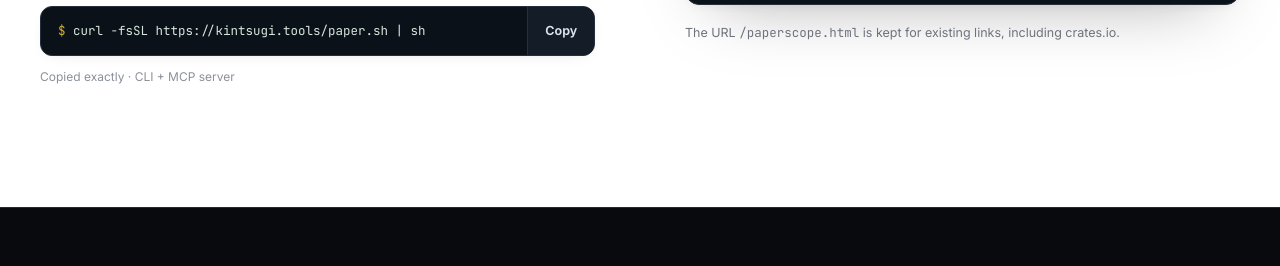
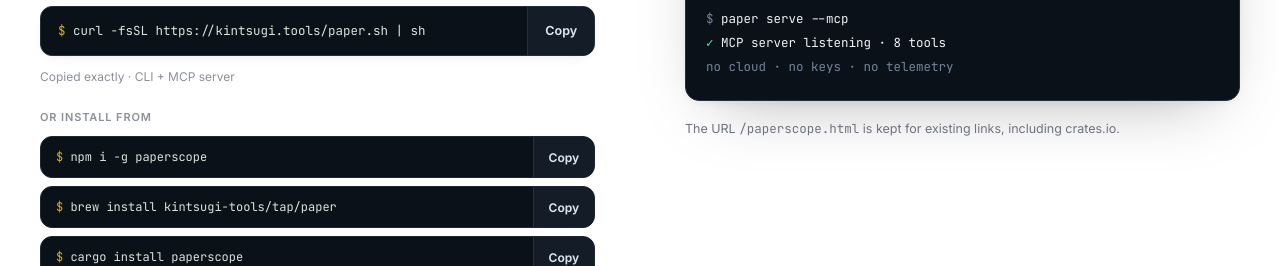
Before and after one commit to kintsugi-tools/website, a plain HTML site: page site/paperscope.html in a window 1280 px wide. Shown: the part 3704-3970 px from the top of the page. Drawn offline with Linux system fonts and the light colour scheme.

Commit message:
paperscope: show npm, Homebrew and cargo as install channels
The install section only offered the curl one-liner, which was accurate when
npm did not exist. paperscope 0.3.0 is now on npm and the tap is current, so the
page names all four routes:

  curl -fsSL https://kintsugi.tools/paper.sh | sh   (primary, unchanged)
  npm i -g paperscope
  brew install kintsugi-tools/tap/paper
  cargo install paperscope

Each has its own copy button (the existing [data-copy] handler binds them all),
so nobody retypes a package name. Secondary rows reuse the `.cmd` bar at a
smaller size and no shadow, and are width-matched to the primary bar — a 580px
cap made them stop short of it.

```diff
--- a/site/paperscope.html
+++ b/site/paperscope.html
@@ -137,6 +137,21 @@
               <button type="button" data-copy="curl -fsSL https://kintsugi.tools/paper.sh | sh" aria-label="Copy install command">Copy</button>
             </div>
             <p class="cmd-caption">Copied exactly · CLI + MCP server</p>
+            <p class="cmd-alt-label">or install from</p>
+            <div class="cmd-alt">
+              <div class="cmd">
+                <code><span class="prompt">$ </span>npm i -g paperscope</code>
+                <button type="button" data-copy="npm i -g paperscope" aria-label="Copy the npm install command">Copy</button>
+              </div>
+              <div class="cmd">
+                <code><span class="prompt">$ </span>brew install kintsugi-tools/tap/paper</code>
+                <button type="button" data-copy="brew install kintsugi-tools/tap/paper" aria-label="Copy the Homebrew install command">Copy</button>
+              </div>
+              <div class="cmd">
+                <code><span class="prompt">$ </span>cargo install paperscope</code>
+                <button type="button" data-copy="cargo install paperscope" aria-label="Copy the cargo install command">Copy</button>
+              </div>
+            </div>
           </div>
         </div>
         <div class="reveal reveal-scale" data-delay="100">
--- a/site/site.css
+++ b/site/site.css
@@ -189,6 +189,17 @@ h3, .h3 { font-size: 21px; font-weight: 620; letter-spacing: -0.02em; line-heigh
 .cmd button[data-copied="true"] { color: var(--dark-green); }
 .cmd-caption { margin-top: 11px; font-size: 12px; color: var(--meta); }
 .cmd-caption .mono { color: var(--fg-soft); }
+/* Alternative install channels: same command bar, quieter, stacked under the
+   primary one-liner. Kept as real copy buttons so a reader never retypes a
+   package name. */
+.cmd-alt-label {
+  margin: 22px 0 10px; font-size: 11px; font-weight: 600;
+  letter-spacing: 0.08em; text-transform: uppercase; color: var(--meta);
+}
+.cmd-alt { display: grid; gap: 8px; width: 100%; }
+.cmd-alt .cmd { box-shadow: none; border-color: #1d2733; max-width: 100%; }
+.cmd-alt .cmd code { padding: 11px 15px; font-size: 12px; }
+.cmd-alt .cmd button { padding: 0 15px; font-size: 12px; }
 
 /* ---------- Terminal ---------- */
 .term {
```
